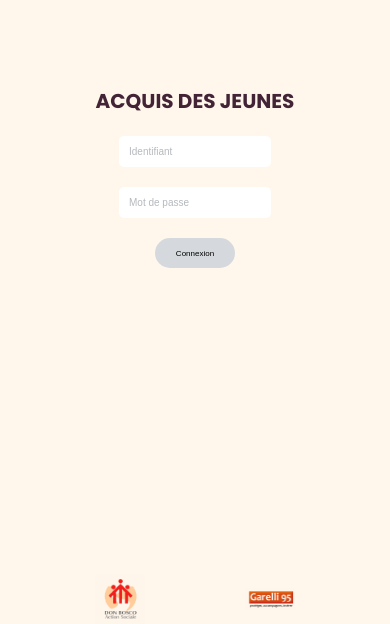
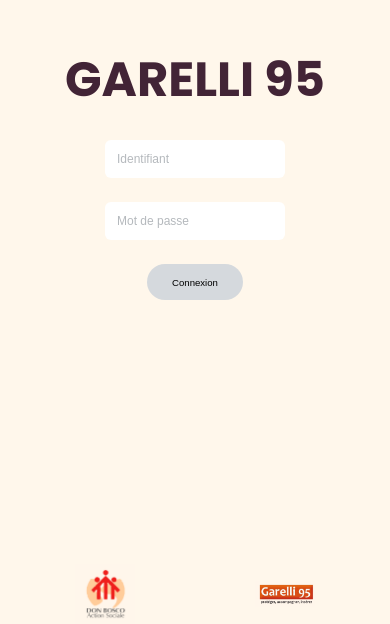
Before and after one commit to MgRl8ow3MhVr/garellifront, a React (Vite) app: page / in a window 390 px wide. Shown: the part 220-844 px from the top of the page. Built offline with nearby package versions, Linux system fonts and the light colour scheme.

Commit message:
css modifs

```diff
--- a/src/App.css
+++ b/src/App.css
@@ -41,7 +41,7 @@
 
 @media only screen and (max-width: 750px) {
   html {
-    font-size: 10px;
+    font-size: 12px;
   }
 }
 
--- a/src/pages/Evaluation/Category.css
+++ b/src/pages/Evaluation/Category.css
@@ -33,7 +33,7 @@
   text-transform: uppercase;
 }
 
-@media only screen and (max-height: 750px) {
+@media only screen and (max-height: 750px) and (orientation: landscape) {
   .CategoryTitle {
     flex-direction: row;
   }
@@ -41,15 +41,6 @@
 
 .CategoryTitle > img {
   height: 3rem;
-}
-
-/* @media only screen and (orientation: landscape) { */
-@media only screen and (max-width: 750px) {
-  .CategoryTitle {
-    flex-direction: column;
-    align-items: center;
-    text-align: center;
-  }
 }
 
 /* # # # # # # UP # # # # # #  */
--- a/src/pages/Evaluation/Criteria.css
+++ b/src/pages/Evaluation/Criteria.css
@@ -35,7 +35,7 @@
   /* border: solid 1px blue; */
 }
 
-@media only screen and (max-height: 750px) {
+@media only screen and (max-height: 750px) and (orientation: landscape) {
   .CriterionText {
     flex-direction: row;
     justify-content: center;
--- a/src/pages/FindTeenage/FindTeenage.css
+++ b/src/pages/FindTeenage/FindTeenage.css
@@ -3,7 +3,7 @@
 }
 
 .findTeenContainer {
-  /* border: 1px solid orange; */
+  border: 1px solid orange;
   display: flex;
   flex-direction: column;
   width: 100%;
@@ -23,6 +23,12 @@
   align-items: center;
 }
 
+@media screen and (max-width: 750px) {
+  .findTeenInput {
+    width: 15rem;
+  }
+}
+
 .findTeenSearchIcon {
   position: absolute;
   right: 1rem;
@@ -32,6 +38,7 @@
 .findTeenInput > input {
   width: 100%;
   height: 1rem;
+  min-width: none;
 }
 
 .findTeenListContainer {
@@ -99,3 +106,9 @@
   align-items: center;
   gap: 0.5rem;
 }
+
+@media screen and (max-width: 750px) {
+  .findTeenUser {
+    flex-direction: column;
+  }
+}
--- a/src/pages/Login/Login.css
+++ b/src/pages/Login/Login.css
@@ -29,7 +29,7 @@
 }
 
 .loginTitle {
-  font-size: 2rem;
+  font-size: 4rem;
   font-weight: 700;
 }
 
--- a/src/pages/Login/Login.jsx
+++ b/src/pages/Login/Login.jsx
@@ -14,7 +14,7 @@
   return (
     <div className="loginContainer">
       <div className="loginBlockUp">
-        <div className="loginTitle">ACQUIS DES JEUNES</div>
+        <div className="loginTitle">GARELLI 95</div>
         <input
           type="text"
           placeholder="Identifiant"
```
